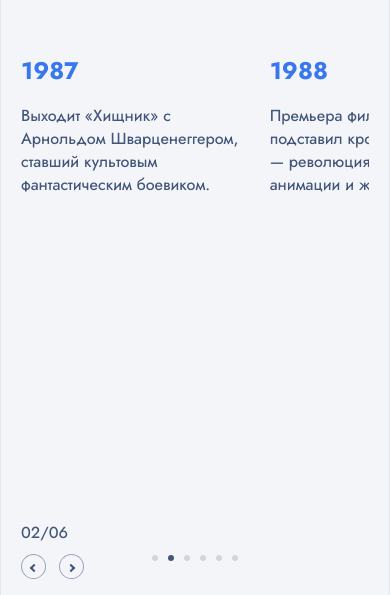
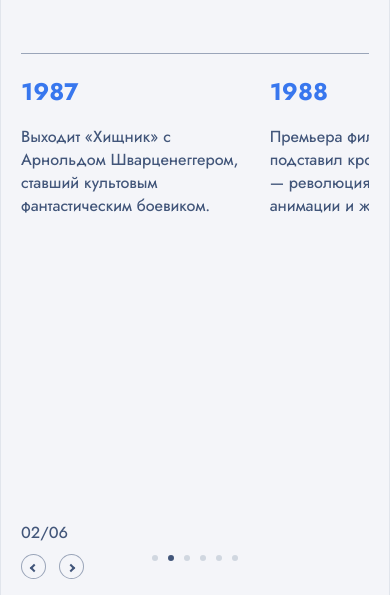
Before and after one commit to A64Danil/cyrcleSlider_only_company, a website built with webpack: page src/index.html in a window 390 px wide. Shown: the part 249-844 px from the top of the page. Built offline with nearby package versions, Linux system fonts and the light colour scheme.

```diff
--- a/src/styles/customStyles.scss
+++ b/src/styles/customStyles.scss
@@ -67,3 +67,15 @@
     }
   }
 }
+
+.swiper-mainWrapper {
+  .mySwiper {
+    border-top: 1px solid var(--medium-blue-black-color);
+    padding-top: 20px;
+
+    @media screen and (min-width: 768px) {
+      border-top: none;
+      padding-top: 0;
+    }
+  }
+}
```
